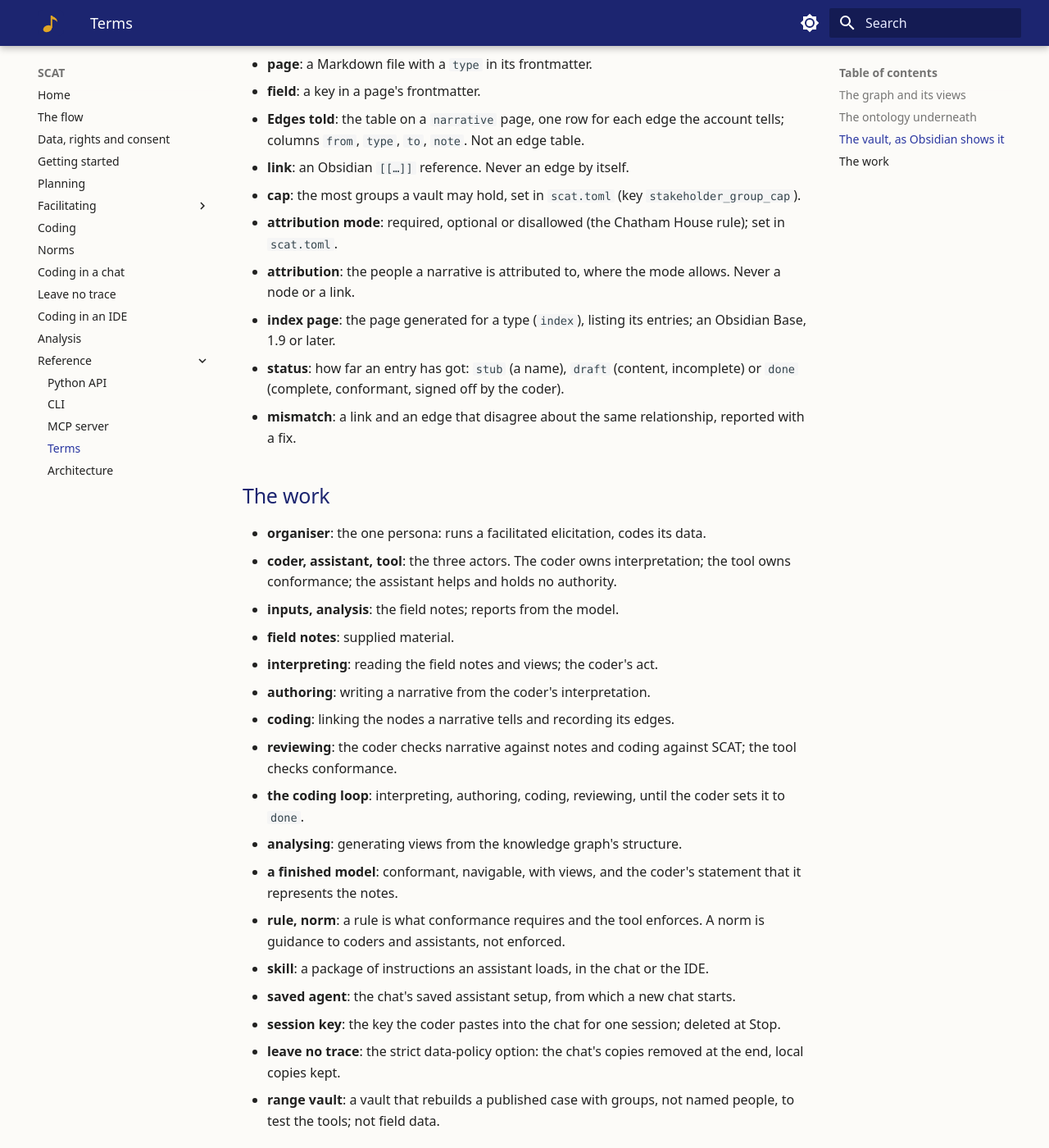
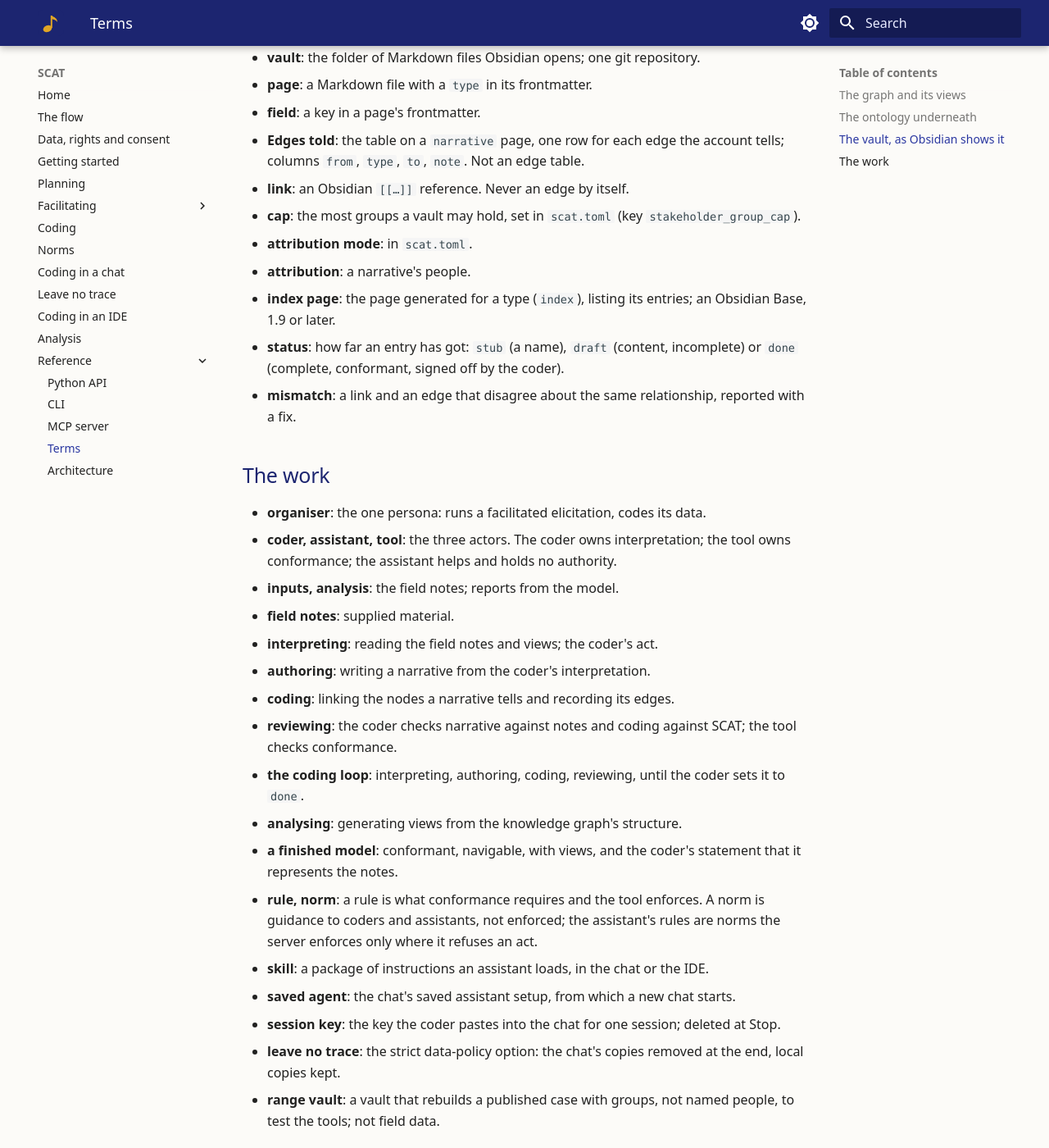
Before and after one commit to DynamicalSystemsGroup/scat-kg-tools, an MkDocs documentation site: the page built from docs/reference/terms.md, in a window 1280 px wide and 1400 px high, scrolled down 1513 px. Shown: the whole window at 82% size. Built offline with MkDocs 1.6.1 and Material for MkDocs 9.7.7, drawn with Linux system fonts in a browser that asks for light colours; some of the changed text lies outside the part shown.

Commit message:
WP23-U1: restore terms.md clauses; shorten the two new entries

```diff
--- a/docs/reference/terms.md
+++ b/docs/reference/terms.md
@@ -39,8 +39,8 @@ Each word in one sense, as the glossary fixes it. See [Coding](../coding.md).
 - **Edges told**: the table on a `narrative` page, one row for each edge the account tells; columns `from`, `type`, `to`, `note`. Not an edge table.
 - **link**: an Obsidian `[[…]]` reference. Never an edge by itself.
 - **cap**: the most groups a vault may hold, set in `scat.toml` (key `stakeholder_group_cap`).
-- **attribution mode**: required, optional or disallowed (the Chatham House rule); set in `scat.toml`.
-- **attribution**: the people a narrative is attributed to, where the mode allows. Never a node or a link.
+- **attribution mode**: in `scat.toml`.
+- **attribution**: a narrative's people.
 - **index page**: the page generated for a type (`index`), listing its entries; an Obsidian Base, 1.9 or later.
 - **status**: how far an entry has got: `stub` (a name), `draft` (content, incomplete) or `done` (complete, conformant, signed off by the coder).
 - **mismatch**: a link and an edge that disagree about the same relationship, reported with a fix.
@@ -58,7 +58,7 @@ Each word in one sense, as the glossary fixes it. See [Coding](../coding.md).
 - **the coding loop**: interpreting, authoring, coding, reviewing, until the coder sets it to `done`.
 - **analysing**: generating views from the knowledge graph's structure.
 - **a finished model**: conformant, navigable, with views, and the coder's statement that it represents the notes.
-- **rule, norm**: a rule is what conformance requires and the tool enforces. A norm is guidance to coders and assistants, not enforced.
+- **rule, norm**: a rule is what conformance requires and the tool enforces. A norm is guidance to coders and assistants, not enforced; the assistant's rules are norms the server enforces only where it refuses an act.
 - **skill**: a package of instructions an assistant loads, in the chat or the IDE.
 - **saved agent**: the chat's saved assistant setup, from which a new chat starts.
 - **session key**: the key the coder pastes into the chat for one session; deleted at Stop.
```
Also changed, not shown: other parts of docs/reference/terms.md (+2 -2 lines), GLOSSARY.md (+1 -1 lines).
